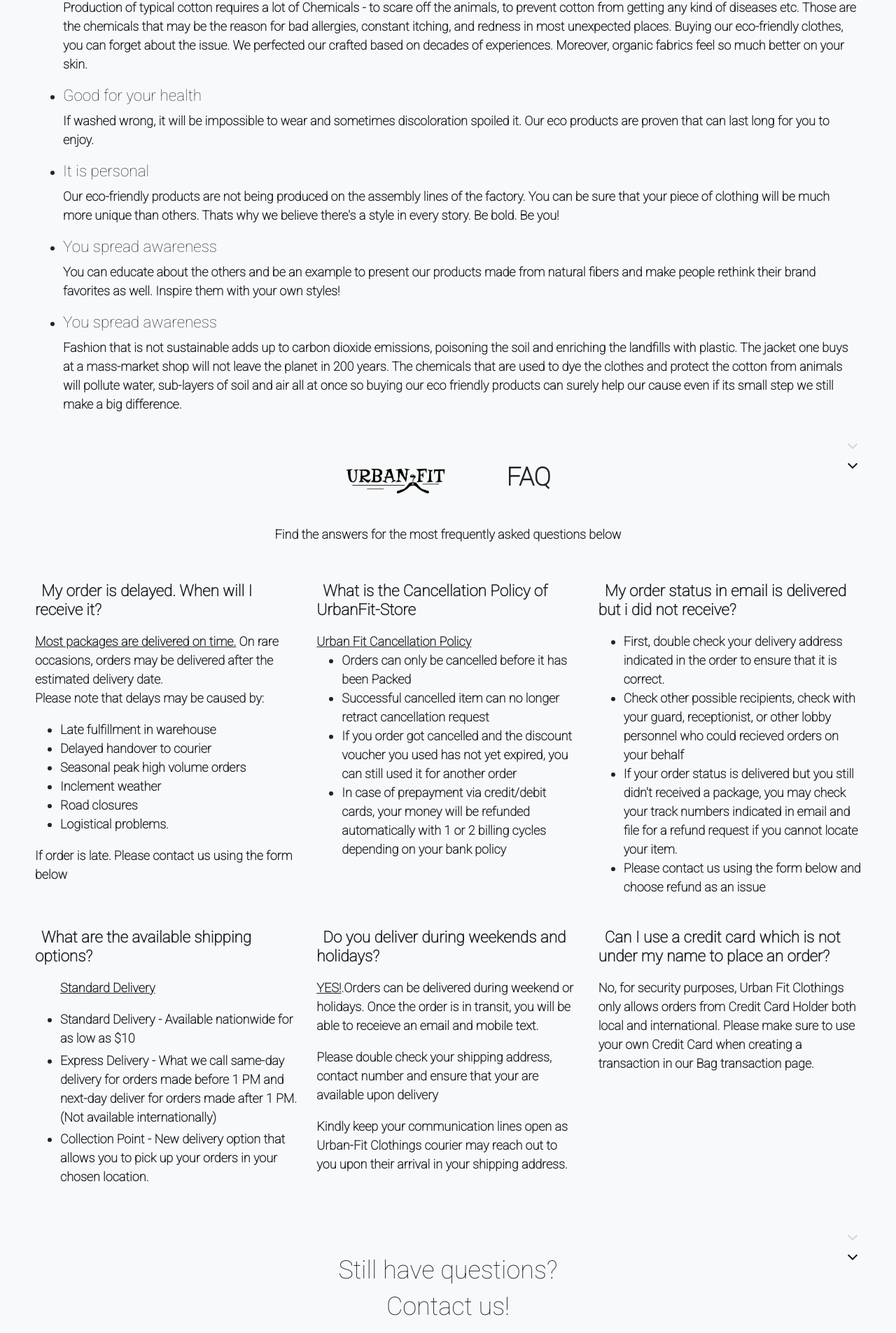
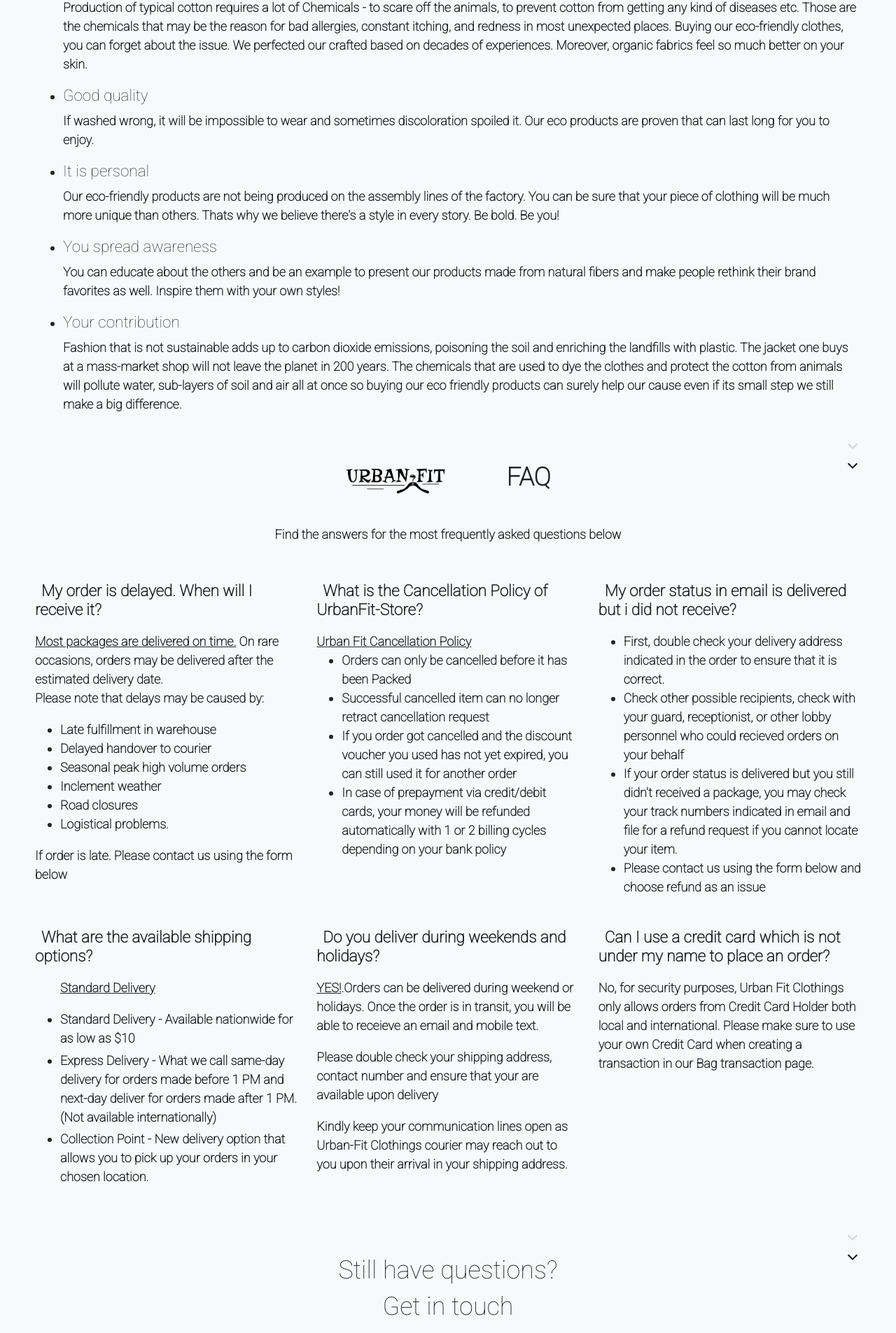
Before and after one commit to andrewsalvadr/urbanfit-clothes, a React (Create React App) app: page /shopcares in a window 1280 px wide. Shown: the part 537-2442 px from the top of the page at 70% size. Built offline with nearby package versions, Linux system fonts and the light colour scheme.

Commit message:
remove horizontal bar and fix some text in shopcares

```diff
--- a/src/Pages/Shopcares.jsx
+++ b/src/Pages/Shopcares.jsx
@@ -22,13 +22,13 @@
         Those are the chemicals that may be the reason for bad allergies, constant itching, and redness in most unexpected places.
         Buying our eco-friendly clothes, you can forget about the issue. We perfected our crafted based on decades of experiences. Moreover, organic fabrics feel so much better on your <strong>skin.</strong></p>
 
-        <li><h5>Good for your health</h5></li>
+        <li><h5>Good quality</h5></li>
         <p>If washed wrong, it will be impossible to wear and sometimes discoloration spoiled it. Our eco products are proven that can last long for you to enjoy.</p>
         <li><h5>It is personal</h5></li>
         <p>Our eco-friendly products are not being produced on the assembly lines of the factory. You can be sure that your piece of clothing will be much more unique than others. Thats why we believe there's a style in every story. Be bold. Be you!</p>
         <li><h5>You spread awareness</h5></li>
         <p>You can educate about the others and be an example to present our products made from natural fibers and make people rethink their brand favorites as well. Inspire them with your own styles!</p>
-        <li><h5>You spread awareness</h5></li>
+        <li><h5>Your contribution</h5></li>
         <p>Fashion that is not sustainable adds up to carbon dioxide emissions, poisoning the soil and enriching the landfills with plastic. The jacket one buys at a mass-market shop will not leave the planet in 200 years.
           The chemicals that are used to dye the clothes and protect the cotton from animals will pollute water, sub-layers of soil and air all at once so buying our eco friendly products can surely help our cause even if its small step we still make a big difference.</p>
       </ul>
@@ -65,7 +65,7 @@
         </div>
 
         <div class="col-md-6 col-lg-4 mb-4">
-        <h6 class="mb-3"><i class="far fa-paper-plane pe-2 bg-light"></i><strong class="fs-5">What is the Cancellation Policy of UrbanFit-Store</strong></h6>
+        <h6 class="mb-3"><i class="far fa-paper-plane pe-2 bg-light"></i><strong class="fs-5">What is the Cancellation Policy of UrbanFit-Store?</strong></h6>
           <p class="bg-light">
             <strong><u>Urban Fit Cancellation Policy</u></strong>
             <ul>
@@ -121,7 +121,7 @@
     </section>
     <div class="container"> <div class=" text-center mt-5 ">
         <h2 class="bg-light">Still have questions?</h2>
-        <h2 class="bg-light">Contact us!</h2>
+        <h2 class="bg-light">Get in touch</h2>
     </div>
     <div class="row">
         <div class="col-lg-7 mx-auto mb-5">
--- a/src/Pages/Signin.jsx
+++ b/src/Pages/Signin.jsx
@@ -4,6 +4,7 @@
 import { getAuth, signInWithEmailAndPassword } from 'firebase/auth'
 import { toast } from 'react-toastify'
 import OAuth from '../Components/OAuth'
+
 
 function Signin() {
 
--- a/src/index.css
+++ b/src/index.css
@@ -424,6 +424,7 @@
 /* ************************************************************************************************************************************************************************************
 BANNER CSS
 ************************************************************************************************************************************************************************************ */
+
 
 .banner-img,
 .banner-img2,
@@ -473,10 +474,8 @@
 }
 }
 
-
 .banner-img {
   height: max-content;
-  width: max-content;
   margin: auto;
   z-index: 1;
   border-width: 50px;
@@ -813,7 +812,7 @@
 }
 
 .category-img {
-  height: 700px;
+  height: 680px;
   transition: transform 0.3s ease;
   animation: transitionIn 0.75s;
   cursor: pointer;
```
